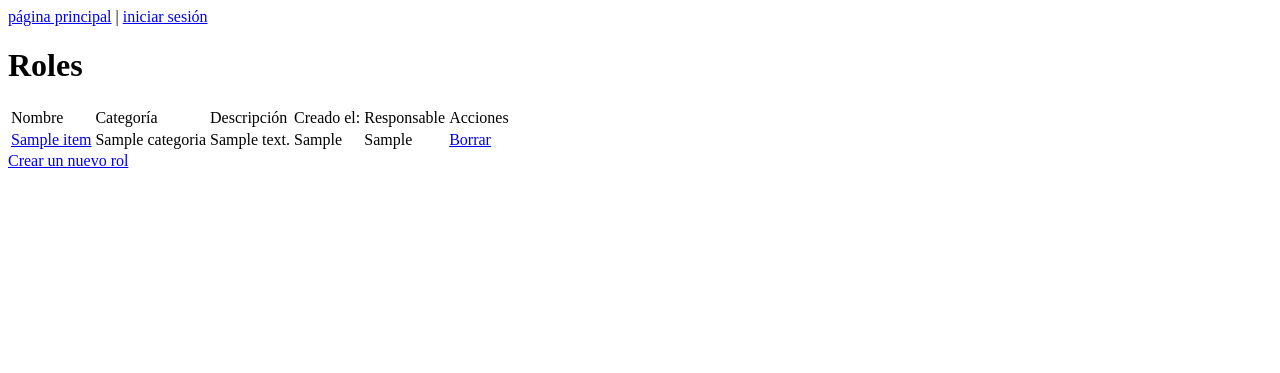
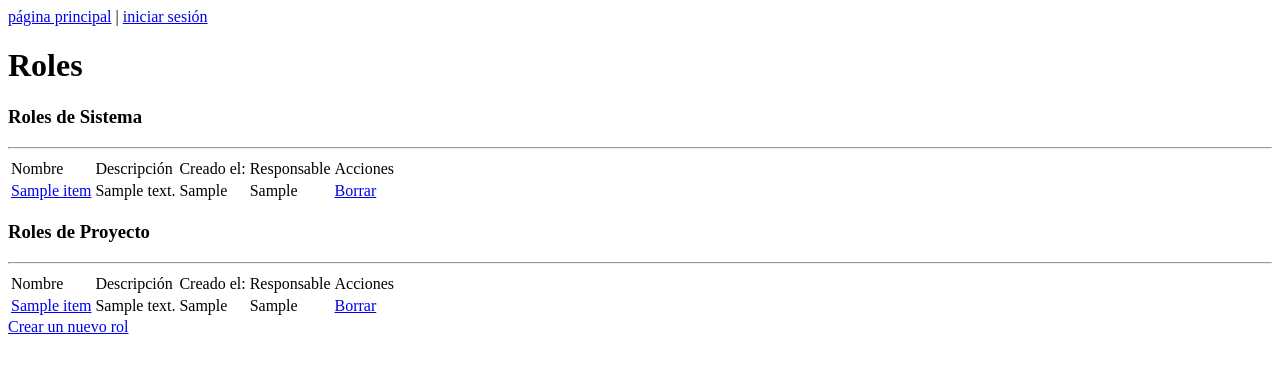
Before and after one commit to alcides29/saip, a Django app: template templates/admin/roles/roles.html in a window 1280 px wide. Shown: the top 373 px of the page. Run offline with Django 3.2, Linux system fonts and the light colour scheme; the template is opened without the code that fills it: most values are stand-ins (such as "Sample title", 1, 10 or a date in 2020); some libraries are stand-ins or nearby versions.

Commit message:
Cambios en la parte de Roles (divididos en roles de sistema y de proyecto)

```diff
--- a/templates/admin/roles/roles.html
+++ b/templates/admin/roles/roles.html
@@ -2,19 +2,39 @@
 {% block title %}Roles{% endblock %}
 {% block head %}Roles<br>{% endblock %}
 {% block content %}
+<h3>Roles de Sistema</h3>
+<hr/>
 	<table>
 	<tr>
 	<td class="titulo">Nombre</td>
-	<td class="titulo">Categor&iacute;a</td>
 	<td class="titulo">Descripci&oacute;n</td>
 	<td class="titulo">Creado el:</td>
 	<td class="titulo">Responsable</td>
 	<td class="titulo">Acciones</td>
 	</tr>
-	{%for item in lista%}
+	{%for item in lista1%}
 		<tr>
 		<td><a href="/roles/mod/{{item.id}}/">{{item.nombre}}</a></td>
-		<td>{{item.categoria}}</td>
+		<td>{{item.descripcion}}</td>
+		<td>{{item.fecHor_creacion}}</td>
+		<td>{{item.usuario_creador}}</td>
+		<td><a href="/roles/del/{{item.id}}/">Borrar</a></td>
+		</tr>
+	{% endfor %}
+	</table>
+<h3>Roles de Proyecto</h3>
+<hr/>
+	<table>
+	<tr>
+	<td class="titulo">Nombre</td>
+	<td class="titulo">Descripci&oacute;n</td>
+	<td class="titulo">Creado el:</td>
+	<td class="titulo">Responsable</td>
+	<td class="titulo">Acciones</td>
+	</tr>
+	{%for item in lista2%}
+		<tr>
+		<td><a href="/roles/mod/{{item.id}}/">{{item.nombre}}</a></td>
 		<td>{{item.descripcion}}</td>
 		<td>{{item.fecHor_creacion}}</td>
 		<td>{{item.usuario_creador}}</td>
--- a/urls.py
+++ b/urls.py
@@ -39,7 +39,9 @@ urlpatterns = patterns('',
     #roles
     (r'^roles/$', admin_roles),
     (r'^roles/crear/$', crear_rol),
-    (r'^roles/mod/(?P<object_id>\d+)/$', update_object, {'model':Rol, 'template_name':'admin/roles/abm_rol.html', 'post_save_redirect':'/roles', 'login_required':True}),
+    (r'^roles/crearp/$', crear_rol_proyecto),
+    (r'^roles/crears/$', crear_rol_sistema),
+    (r'^roles/mod/(?P<object_id>\d+)/$', update_object, {'form_class':ModRolesForm, 'template_name':'admin/roles/abm_rol.html', 'post_save_redirect':'/roles', 'login_required':True}),
     (r'^roles/del/(?P<object_id>\d+)/$', delete_object, {'model':Rol, 'template_name':'admin/roles/rol_confirm_delete.html', 'post_delete_redirect':'/roles', 'login_required':True}),
 
     # Tipo de artefacto
```
Also changed, not shown: app/forms.py (+10 -3 lines), app/models.py (+8 -1 lines), app/views.py (+38 -4 lines).
